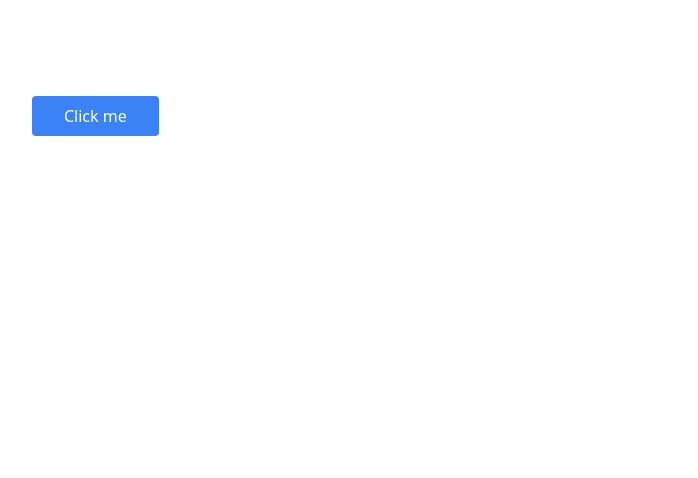
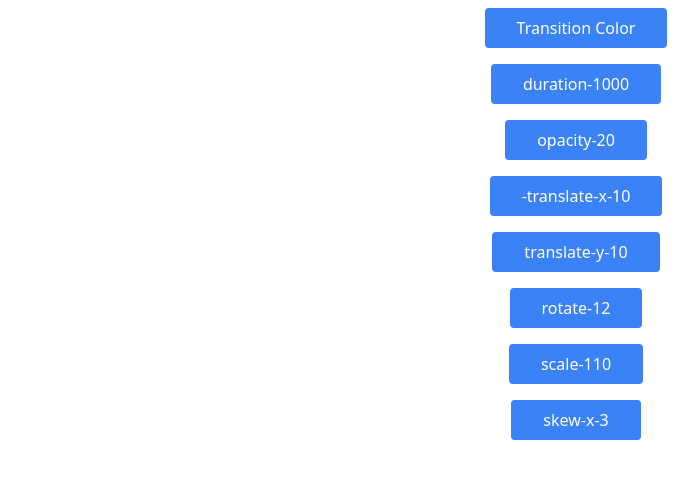
Before and after one commit to daxia-mao/tailwind-sanbox, a plain HTML site: page tailwind-sandbox-starter/15-transform-transition/index.html in a window 1280 px wide. Shown: the whole page, without its empty margins (64-762 px from the left). Drawn offline with nearby package versions, Linux system fonts and the light colour scheme.

Commit message:
15. Transition & Transform

```diff
--- a/tailwind-sandbox-starter/15-transform-transition/index.html
+++ b/tailwind-sandbox-starter/15-transform-transition/index.html
@@ -9,11 +9,48 @@
   </head>
   <body>
     <!-- No Transition -->
+    <div class="flex flex-col items-center">
     <button
-      class="px-8 py-2 m-24 text-white bg-blue-500 rounded hover:bg-blue-700"
+      class="px-8 py-2 m-2 text-white bg-blue-500 rounded hover:bg-blue-700 transition-colors"
     >
-      Click me
+      Transition Color
     </button>
+    <button
+      class="px-8 py-2 m-2 text-white bg-blue-500 rounded hover:bg-blue-700 transition-colors duration-1000"
+    >
+      duration-1000
+    </button>
+    <button
+    class="px-8 py-2 m-2 text-white bg-blue-500 rounded hover:bg-blue-700 hover:opacity-20 transition-opacity duration-300"
+    >
+      opacity-20
+    </button>
+    <button
+    class="px-8 py-2 m-2 text-white bg-blue-500 rounded hover:bg-blue-700 hover:-translate-x-10 transition-transform duration-300"
+    >
+    -translate-x-10
+    </button>
+    <button
+    class="px-8 py-2 m-2 text-white bg-blue-500 rounded hover:bg-blue-700 hover:translate-y-10 transition-transform duration-300"
+    >
+    translate-y-10
+    </button>
+    <button
+      class="px-8 py-2 m-2 text-white bg-blue-500 rounded hover:bg-blue-700 hover:rotate-12 transition-transform duration-300"
+      >
+      rotate-12
+    </button>
+    <button
+      class="px-8 py-2 m-2 text-white bg-blue-500 rounded hover:bg-blue-700 hover:scale-110 transition-transform duration-300"
+      >
+      scale-110
+    </button>
+    <button
+    class="px-8 py-2 m-2 text-white bg-blue-500 rounded hover:bg-blue-700 hover:skew-x-12 transition-transform duration-300"
+    >
+    skew-x-3
+  </button>
+    </div>
 
     <!-- Transition -->
 
```
